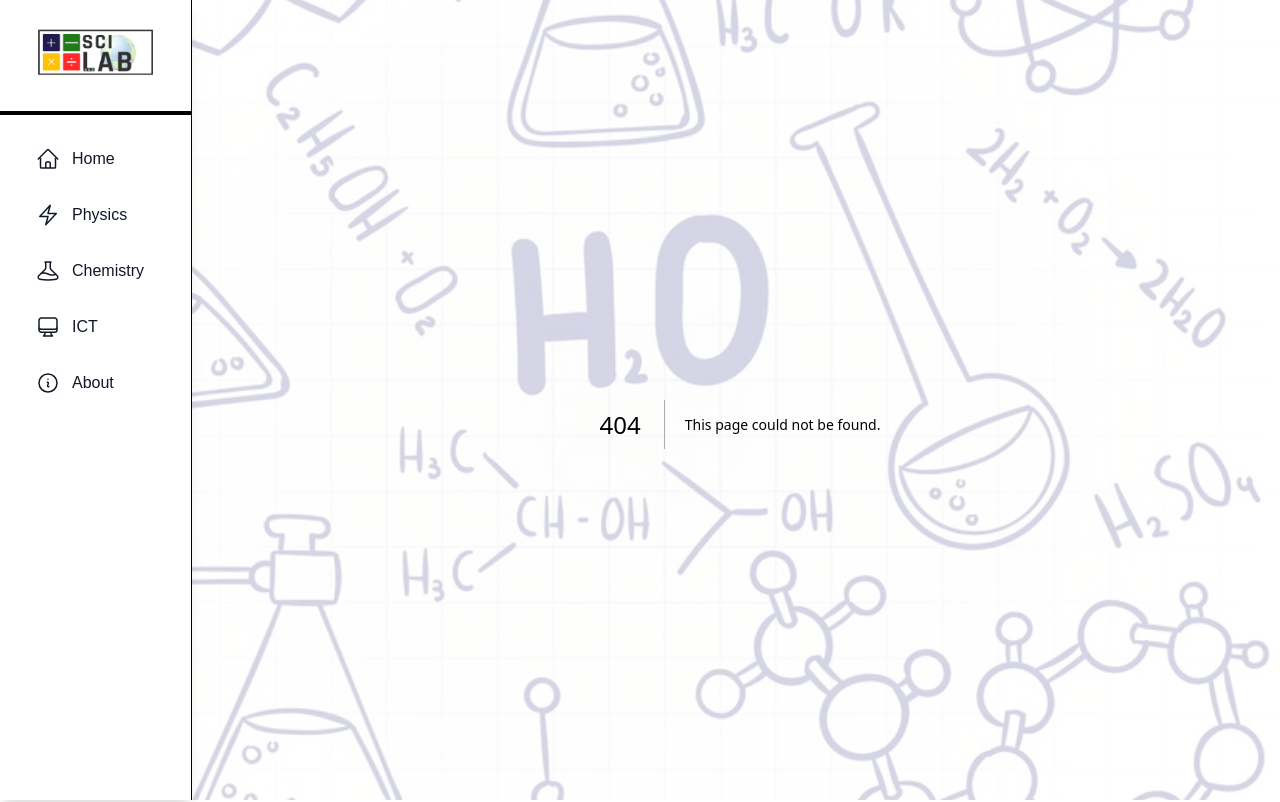
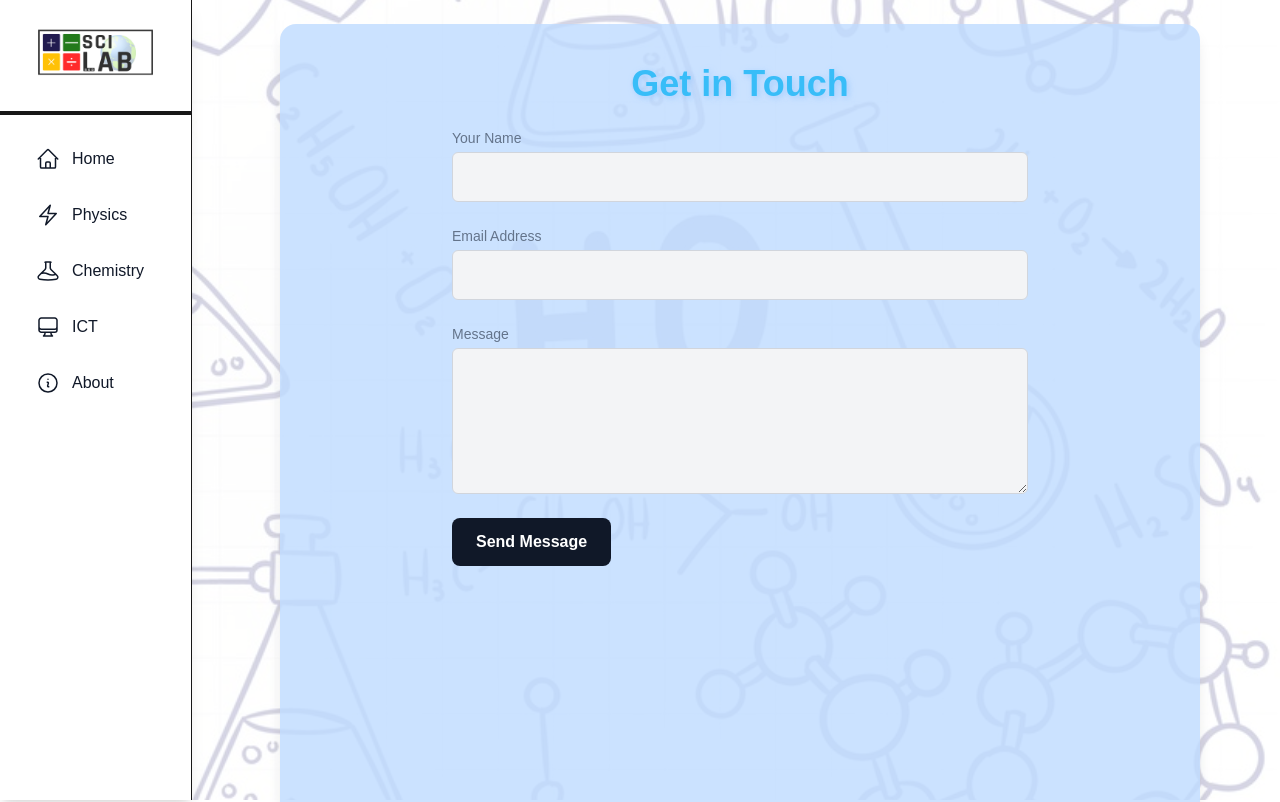
Before and after one commit to Dinesh0017/sci-lab, a Next.js app: page /contact in a window 1280 px wide. Before the commit this address had no page. Shown: the top 802 px of the page. Built offline with nearby package versions, Linux system fonts and the light colour scheme.

Commit message:
images and contact
add 2 images
contact form add

```diff
--- a/src/app/about/page.js
+++ b/src/app/about/page.js
@@ -1,41 +1,61 @@
+import Image from "next/image";
+
 export default function AboutPage() {
   return (
-    <section className="bg-background text-foreground px-6 py-16 min-h-screen">
-      <div className="max-w-6xl mx-auto space-y-20">
+    <section className=" text-foreground px-6 py-16 min-h-screen  m-5">
+      <div className="max-w-6xl mx-auto space-y-20  ">
         {/* Header */}
-        <div className="text-center space-y-4">
-          <h1 className="text-5xl font-extrabold text-textprimary">About SciLab360</h1>
+        <div className="text-center space-y-4 bg-blue-200/80 p-10 rounded-2xl">
+          <h1
+            className="text-3xl md:text-4xl font-extrabold text-textprimary mb-6"
+            style={{ textShadow: "2px 2px 6px rgba(147, 197, 253, 0.7)" }}
+          >
+            About SciLab360
+          </h1>
           <p className="text-secondary max-w-3xl mx-auto text-lg">
-            SciLab360 is a cutting-edge virtual science lab platform designed to revolutionize the way students experience practical science education.
+            SciLab360 is a cutting-edge virtual science lab platform designed to
+            revolutionize the way students experience practical science
+            education.
           </p>
         </div>
 
         {/* Our Mission */}
-        <div className="grid md:grid-cols-2 gap-10 items-center">
+        <div className="grid md:grid-cols-2 gap-10 items-center bg-blue-200/80 p-10 rounded-2xl">
           <div>
-            <h2 className="text-3xl font-bold text-primary mb-4">Our Mission</h2>
+            <h2 className="text-3xl font-bold text-primary mb-4">
+              Our Mission
+            </h2>
             <p className="text-muted text-lg">
-              To provide accessible, engaging, and interactive science simulations that empower students, support teachers, and spark curiosity across all educational levels.
+              To provide accessible, engaging, and interactive science
+              simulations that empower students, support teachers, and spark
+              curiosity across all educational levels.
             </p>
           </div>
-          <img
-            src="/assets/images/lab-mission.jpg"
+          <Image
+            src="/assets/images/lab1.jpeg"
             alt="Our Mission"
-            className="rounded-2xl shadow-lg w-full h-auto object-cover"
+            className="rounded-2xl shadow-lg  object-cover ml-32"
+            width={300}
+            height={300}
           />
         </div>
 
         {/* Who We Are */}
-        <div className="grid md:grid-cols-2 gap-10 items-center">
-          <img
-            src="/assets/images/lab-team.jpg"
+        <div className="grid md:grid-cols-2 gap-10 items-center bg-blue-200/80 p-10 rounded-2xl">
+          <Image
+            src="/assets/images/lab2.jpeg"
             alt="Our Team"
-            className="rounded-2xl shadow-lg w-full h-auto object-cover"
+            className="rounded-2xl shadow-lg object-cover"
+            width={300}
+            height={300}
           />
           <div>
             <h2 className="text-3xl font-bold text-primary mb-4">Who We Are</h2>
             <p className="text-muted text-lg">
-              We're a team of passionate educators, developers, and scientists based in Sri Lanka dedicated to transforming the way science is taught. Our goal is to make learning science more hands-on, accessible, and fun for everyone.
+              We're a team of passionate educators, developers, and scientists
+              based in Sri Lanka dedicated to transforming the way science is
+              taught. Our goal is to make learning science more hands-on,
+              accessible, and fun for everyone.
             </p>
           </div>
         </div>
@@ -45,22 +65,24 @@ export default function AboutPage() {
           {[
             {
               title: "Innovation",
-              desc: "We bring science to life with cutting-edge virtual labs and technology."
+              desc: "We bring science to life with cutting-edge virtual labs and technology.",
             },
             {
               title: "Inclusivity",
-              desc: "Education should be for all — regardless of location or resources."
+              desc: "Education should be for all — regardless of location or resources.",
             },
             {
               title: "Empowerment",
-              desc: "Our tools help students learn independently and confidently."
-            }
+              desc: "Our tools help students learn independently and confidently.",
+            },
           ].map((value, idx) => (
             <div
               key={idx}
               className="bg-white dark:bg-background border border-gray-200 dark:border-gray-700 rounded-2xl p-6 shadow hover:shadow-xl transition"
             >
-              <h4 className="text-xl font-semibold text-primary mb-2">{value.title}</h4>
+              <h4 className="text-xl font-semibold text-primary mb-2">
+                {value.title}
+              </h4>
               <p className="text-muted text-sm">{value.desc}</p>
             </div>
           ))}
@@ -70,11 +92,12 @@ export default function AboutPage() {
         <div className="bg-gradient-to-r from-primary to-accent text-white rounded-2xl shadow-2xl p-12 text-center space-y-6">
           <h3 className="text-3xl font-bold">Join the SciLab360 Movement</h3>
           <p className="text-white/90 max-w-2xl mx-auto text-lg">
-            Whether you're a student, teacher, or parent — together we can make science education better for the next generation.
+            Whether you're a student, teacher, or parent — together we can make
+            science education better for the next generation.
           </p>
           <a
             href="/contact"
-            className="inline-block px-8 py-3 bg-white text-primary font-bold text-lg rounded-lg shadow-lg hover:bg-gray-100 transition"
+            className="inline-block mt-2 px-6 py-3 bg-white text-primary font-semibold rounded-lg shadow hover:bg-gray-100 transition"
           >
             Contact Us
           </a>
--- /dev/null
+++ b/src/app/contact/page.js
@@ -0,0 +1,68 @@
+"use client";
+import React from "react";
+
+export default function ContactUs() {
+  return (
+    <section
+      className="mx-20 bg-blue-200/80 rounded-2xl shadow-lg p-10 text-foreground min-h-screen"
+    >
+      <h2 className="flex text-3xl md:text-4xl font-extrabold text-textprimary mb-6 justify-center"
+        style={{ textShadow: "2px 2px 6px rgba(147, 197, 253, 0.7)" }}>
+        Get in Touch
+      </h2>
+      <form className="space-y-6 max-w-xl mx-auto">
+        <div>
+          <label
+            htmlFor="name"
+            className="block text-sm font-medium text-secondary"
+          >
+            Your Name
+          </label>
+          <input
+            type="text"
+            id="name"
+            name="name"
+            required
+            className="mt-1 block w-full p-3 rounded-md bg-gray-100 text-foreground border border-gray-300 focus:ring-primary focus:border-primary"
+          />
+        </div>
+        <div>
+          <label
+            htmlFor="email"
+            className="block text-sm font-medium text-secondary"
+          >
+            Email Address
+          </label>
+          <input
+            type="email"
+            id="email"
+            name="email"
+            required
+            className="mt-1 block w-full p-3 rounded-md bg-gray-100 text-foreground border border-gray-300 focus:ring-primary focus:border-primary"
+          />
+        </div>
+        <div>
+          <label
+            htmlFor="message"
+            className="block text-sm font-medium text-secondary"
+          >
+            Message
+          </label>
+          <textarea
+            id="message"
+            name="message"
+            rows="5"
+            required
+            className="mt-1 block w-full p-3 rounded-md bg-gray-100 text-foreground border border-gray-300 focus:ring-primary focus:border-primary"
+          ></textarea>
+        </div>
+        <button
+          type="submit"
+          className="bg-primary text-white px-6 py-3 rounded-lg font-semibold hover:bg-opacity-90 transition"
+        >
+          Send Message
+        </button>
+      </form>
+    </section>
+  );
+}
```
Also changed, not shown: public/assets/images/lab1.jpeg (added), public/assets/images/lab2.jpeg (added).
